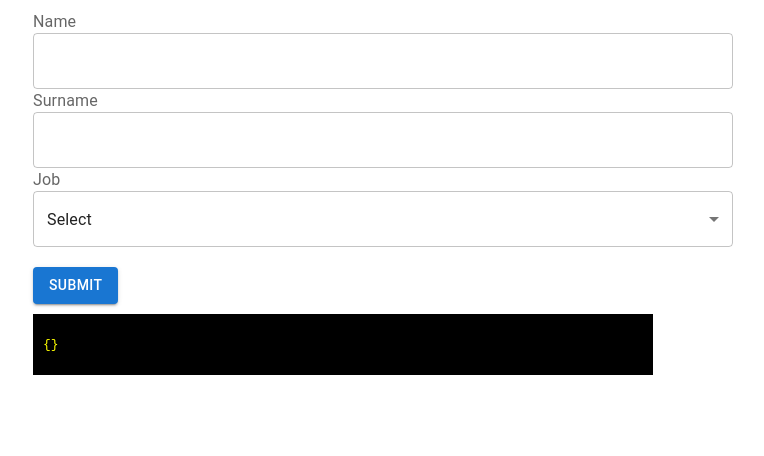
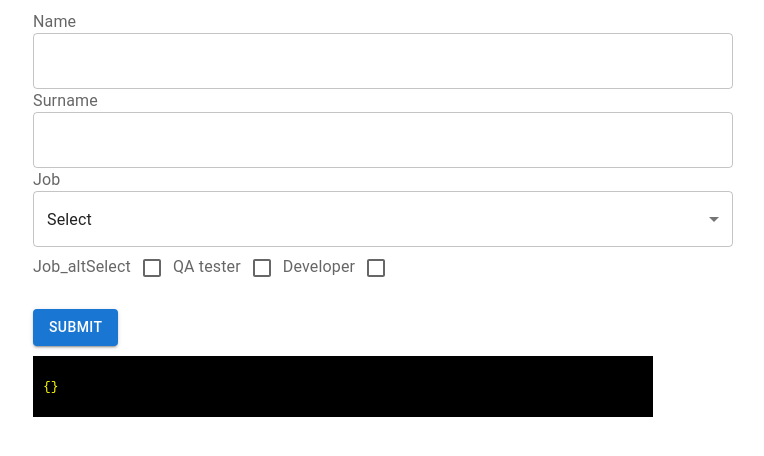
Before and after one commit to martins-a/react-samples-martins-a, a React (Create React App) app in the folder form-samples/: page / in a window 1280 px wide. Shown: the top 456 px of the page, without its empty margins (127-891 px from the left). Built offline with nearby package versions, Linux system fonts and the light colour scheme.

Commit message:
Formik examples study almost dne

```diff
--- a/form-samples/src/components/formik-with-material/FormikWithMaterial.jsx
+++ b/form-samples/src/components/formik-with-material/FormikWithMaterial.jsx
@@ -5,25 +5,37 @@ import Button from "@mui/material/Button";
 import "./FormikWithMaterial.css";
 import { useState } from "react";
 import MaterialSelectField from "./material-inputs/MaterialSelectField";
+import MaterialCheckboxGroup from "./material-inputs/MaterialCheckboxGroup";
 
 export default function FormikWithMaterial() {
   const [submitedValues, setSubmitedValues] = useState({});
 
   // this could be so better with TS
-  const jobOptions = {
-    "Select": 0,
-    "QA tester": 1,
-    "Developer": 2,
-  };
+  const jobOptions = [
+    {
+      value: 0,
+      label: 'Select',
+    },
+    {
+      value: 1,
+      label: 'QA tester',
+    },
+    {
+      value: 2,
+      label: 'Developer',
+    }
+  ]
 
   const formProps = {
     initialValues: {
       name: "",
       surname: "",
-      job: jobOptions.Select,
+      job: jobOptions[0].value,
+      job_alt: []
     },
     validationSchema: Yup.object({
       name: Yup.string().required("Required."),
+      job_alt: Yup.array().min(1, 'Must have 1 item').required('Required.')
     }),
     onSubmit: (values) => {
       setSubmitedValues(values);
@@ -38,6 +50,7 @@ export default function FormikWithMaterial() {
             <MaterialTextField name="name" label="Name" />
             <MaterialTextField name="surname" label="Surname" />
             <MaterialSelectField name="job" label="Job" options={jobOptions}/>
+            <MaterialCheckboxGroup name="job_alt" label="Job_alt" options={jobOptions} />
             <div className="submit-btn">
               <Button variant="contained" type="submit">
                 Submit
--- /dev/null
+++ b/form-samples/src/components/formik-with-material/material-inputs/MaterialCheckboxGroup.jsx
@@ -0,0 +1,38 @@
+import { Checkbox, FormLabel } from "@mui/material";
+import { useField } from "formik";
+
+
+export function MaterialCheckbox({ label, value, ...props}) {
+
+    const [field, ] = useField(props);
+
+    return (
+        <>
+             <FormLabel>{label}</FormLabel>
+             <Checkbox  type="checkbox" {...field} { ...props } value={value.toString()} />
+        </>
+
+    )
+}
+
+export default function MaterialCheckboxGroup({ label, options, ...props }) {
+
+  const [, meta] = useField(props);
+
+  return (
+    <>
+      <FormLabel>{label}</FormLabel>
+      {options.map((option) => {
+        return (
+            <MaterialCheckbox
+                { ...props }
+                key={option.label}
+                label={option.label}
+                value={option.value}
+            />
+        );
+      })}
+      { meta.touched && Boolean(meta.error) ? <label style={{color: 'red'}}>{ meta.error }</label> : null}
+    </>
+  );
+}
--- a/form-samples/src/components/formik-with-material/material-inputs/MaterialSelectField.jsx
+++ b/form-samples/src/components/formik-with-material/material-inputs/MaterialSelectField.jsx
@@ -1,4 +1,4 @@
-import { FormLabel, MenuItem, Select } from "@mui/material";
+import { FormHelperText, FormLabel, MenuItem, Select } from "@mui/material";
 import { useField } from "formik";
 
 export default function MaterialSelectField({ label, options, ...props }) {
@@ -11,14 +11,13 @@ export default function MaterialSelectField({ label, options, ...props }) {
         fullWidth
         {...props}
         {...field}
-        error={meta.touched && Boolean(meta.error)}
-        helperText={meta.touched && meta.error}
       >
         {options &&
-          Object.keys(options).map((key) => (
-            <MenuItem value={options[key]}>{key}</MenuItem>
+          options.map((option) => (
+            <MenuItem key={option.label}  value={option.value}>{option.label}</MenuItem>
           ))}
       </Select>
+      { meta.touched && Boolean(meta.error) && <FormHelperText>{ meta.error }</FormHelperText> }
     </>
   );
 }
```
